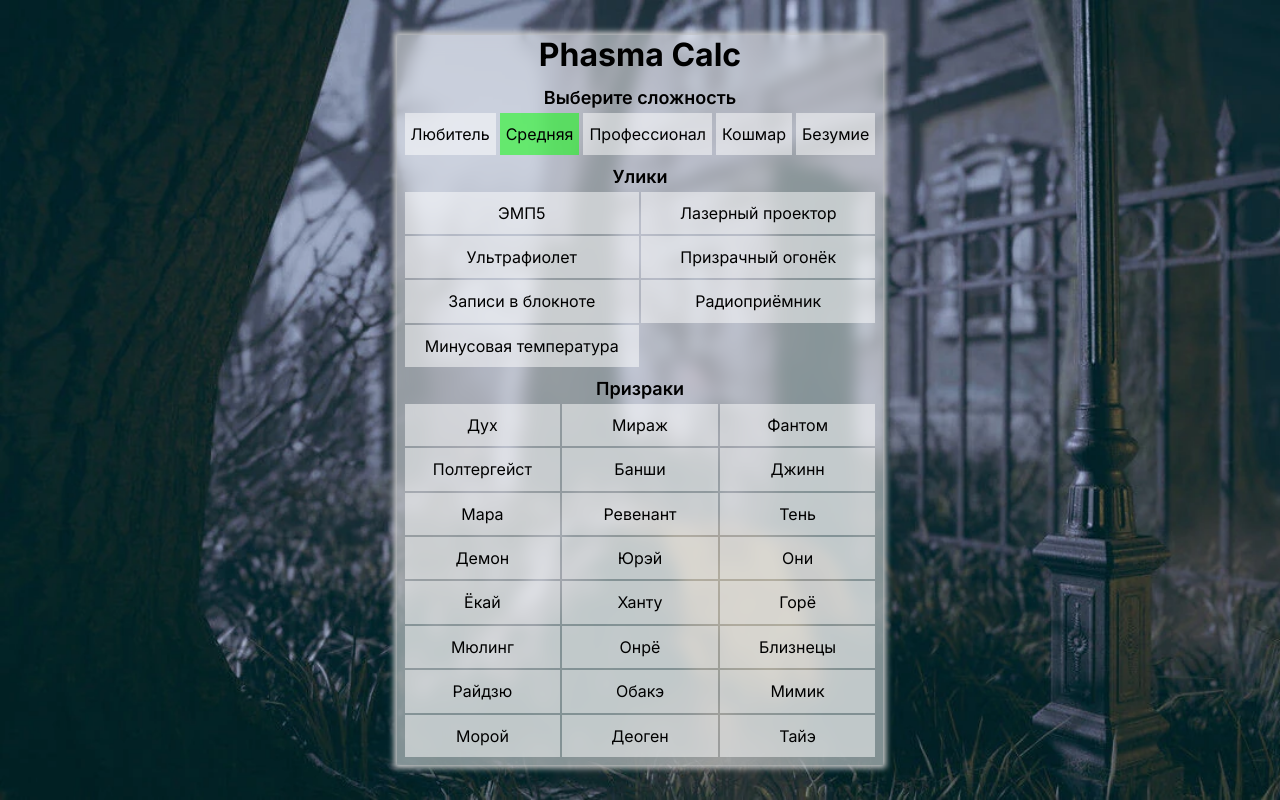
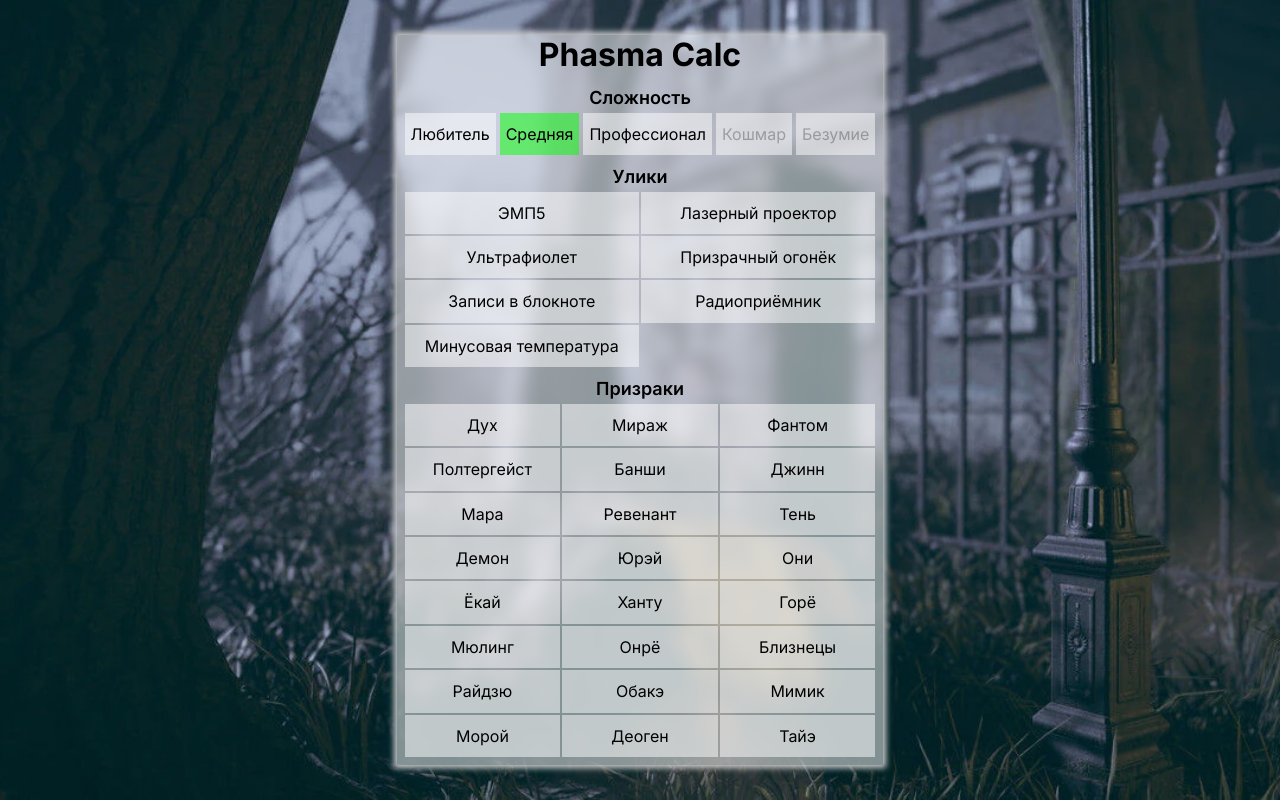
Before and after one commit to EternalRival/phasma-calc, a Vue app: page / in a window 1280 px wide. Built offline with nearby package versions, Linux system fonts and the light colour scheme.

Commit message:
feat: disable unimplemented difficulties

```diff
--- a/src/components/DifficultyPicker.vue
+++ b/src/components/DifficultyPicker.vue
@@ -7,13 +7,14 @@ const evidencesStore = useEvidencesStore()
 
 <template>
   <div>
-    <div class="label">Выберите сложность</div>
+    <div class="label">Сложность</div>
     <div class="diff-list">
       <button
-        v-for="difficulty in difficulties"
+        v-for="(difficulty, i) in difficulties"
         :class="['diff-button', evidencesStore.difficulty === difficulty && 'selected']"
+        @click="evidencesStore.$patch({ difficulty })"
+        :disabled="i > 2"
         :key="difficulty"
-        @click="evidencesStore.$patch({ difficulty })"
       >
         {{ difficulty }}
       </button>
@@ -67,6 +68,10 @@ const evidencesStore = useEvidencesStore()
     background-color: #00ff0080;
   }
 
+  &:disabled {
+    pointer-events: none;
+  }
+
   @media (width >= 375px) {
     font-size: 11px;
   }
```
